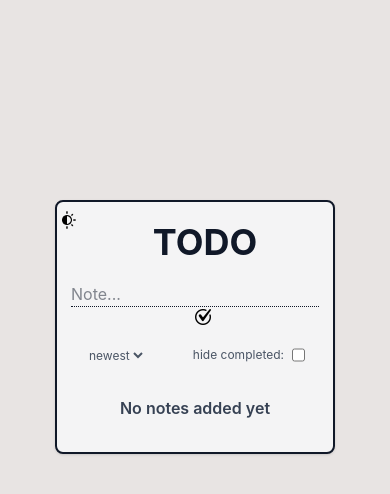
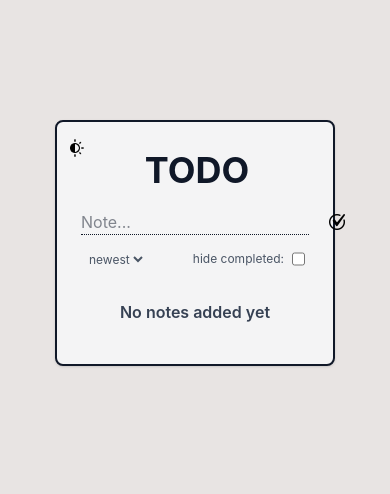
Before and after one commit to shadikodehode/ToDoList, a React (Vite) app: page / in a window 390 px wide. Shown: the top 494 px of the page. Built offline with nearby package versions, Linux system fonts and the light colour scheme.

Commit message:
ToDoList
Updated some styling, made it properly scaleable. Were an issue on mobile that didn't match even with devtools mobile view.

fixed some useContext prop drilling

```diff
--- a/src/App.jsx
+++ b/src/App.jsx
@@ -7,11 +7,11 @@ function App() {
       <>
         <div className="min-h-screen bg-taupe-200 dark:bg-zinc-900">
           <div className="grid grid-col justify-center text-gray-900 dark:text-zinc-300">
-          <div className="flex flex-col items-center justify-center mt-50 border-2 rounded-lg w-70 shadow-sm bg-zinc-100 dark:bg-zinc-800">
-            <div className="flex items-center justify-center w-full">
+            <div className="flex flex-col p-2 items-center justify-center mt-30 border-2 rounded-lg w-70 shadow-sm bg-zinc-100 dark:bg-zinc-800">
+              <div className="flex w-full">
                 <Header />
               </div>
-            <div>
+              <div className="flex justify-center w-full">
                 <ToDoList />
               </div>
             </div>
--- a/src/components/Header.jsx
+++ b/src/components/Header.jsx
@@ -4,7 +4,7 @@ import checkmark from "/checkmark.png"
 import sun from "/sun.png"
 
 export default function Header() {
-  const { addTask, sortOption, setSortOption, isDark, setIsDark  } = useToDo()
+  const { addTask, sortOption, setSortOption, setIsDark  } = useToDo()
   const [newTaskName, setNewTaskName] = useState("")
   const [title, setTitle] = useState(() => localStorage.getItem("title") || "TODO")
   const [isEditingTitle, setIsEditingTitle] = useState(false)
@@ -31,13 +31,13 @@ export default function Header() {
   return (
     <div className="flex flex-col p-4 gap-4 w-full items-center">
 
-      <div className="flex w-full">
+      <div className="flex w-full ">
         <div className="w-6" />
           <button className="flex -mt-2 -ml-10"
           onClick={() => setIsDark(prev => !prev)}>
             <img className="w-5 h-5 scale-x-[-1] dark:invert" src={sun} alt="sun" />
         </button>
-          <div className="flex flex-1 ml-4 h-12 items-center">
+          <div className="flex flex-1 h-12 items-center">
             {isEditingTitle
               ? <input
                   className={sharedStyles}
@@ -52,25 +52,29 @@ export default function Header() {
                   onClick={() => setIsEditingTitle(true)}>{title}</h1>
             }
           </div>
-
       </div>
 
-      <div className="flex text-center items-center">
-        <form onSubmit={handleAddTask}>
-          <input className="border-b border-dotted outline-none"
+      <div className="flex w-full text-center border-b border-dotted">
+        <form className="flex w-full" onSubmit={handleAddTask}>
+          <input className="outline-none flex-1"
             type="text"
             value={newTaskName}
             onChange={e => setNewTaskName(e.target.value)}
             placeholder="Note..."
           />
-          <button className="pl-4"
-            type="submit"
-          >
-            <img className="w-4 hover:opacity-70 dark:invert"
-              src={checkmark}
-              alt="checkmark" />
-          </button>
+          <button
+              className="hover:opacity-70 shrink-0"
+              type="button"
+              onClick={handleAddTask}
+            >
+              <img
+                className="w-4 dark:invert"
+                src={checkmark}
+                alt="checkmark"
+              />
+            </button>
         </form>
+
       </div>
 
       <div className="flex flex-row justify-between text-xs text-gray-600 w-55">
--- a/src/components/ToDoItem.jsx
+++ b/src/components/ToDoItem.jsx
@@ -1,7 +1,9 @@
 import { useState } from "react"
+import { useToDo } from "../hooks/useToDo.js"
 import deletepng from "/delete.png"
 
-export default function ToDoItem ({ data: {task, editTask, deleteTask} }) {
+export default function ToDoItem ({ data: {task} }) {
+  const { editTask, deleteTask } = useToDo()
   const [isEditing, setIsEditing] = useState(false)
   const [updatedTaskName, setUpdatedTaskName] = useState(task.name)
 
@@ -23,12 +25,11 @@ export default function ToDoItem ({ data: {task, editTask, deleteTask} }) {
   const sharedStyles = "turncate w-45 bg-transparent outline-none text-lg pb-1 leading-none"
 
   return (
-    <div>
-      <li className="flex flex-col mb-4">
+      <li className="flex flex-col mb-4 py-4">
 
-        <div className="flex flex-row gap-2 justify-between border-b border-dotted p-2">
+        <div className="flex gap-2 border-b border-dotted">
           <input
-            className="accent-zinc-700 dark:accent-zinc-100"
+            className="accent-zinc-700 dark:accent-zinc-100 flex-1"
             type="checkbox"
             checked={task.completed}
             onChange={changeCompleted}
@@ -51,18 +52,18 @@ export default function ToDoItem ({ data: {task, editTask, deleteTask} }) {
 
           </div>
           <button
-              className="w-4 hover:opacity-70"
+              className="w-4.1 hover:opacity-70"
               onClick={() => deleteTask(task.id)}>
               <img
                 className="dark:invert"
                 src={deletepng}
-                alt="delete" />
+                alt="delete"
+              />
             </button>
         </div>
         <p className="text-xs text-gray-500">
           {formattedTime}
         </p>
       </li>
-    </div>
   )
 }
--- a/src/components/ToDoList.jsx
+++ b/src/components/ToDoList.jsx
@@ -8,7 +8,7 @@ export default function ToDoList() {
     return <h3 className="p-8 -mt-4 font-semibold text-gray-700"> No notes added yet</h3>
   }
   return (
-    <ul>
+    <ul className="p-4 w-full">
       {sortedData.map(task => {
         return <ToDoItem key={task.id} data={{ task, editTask, deleteTask }}/>
       })}
```
Lines whose indentation alone changed are shown as unchanged.
